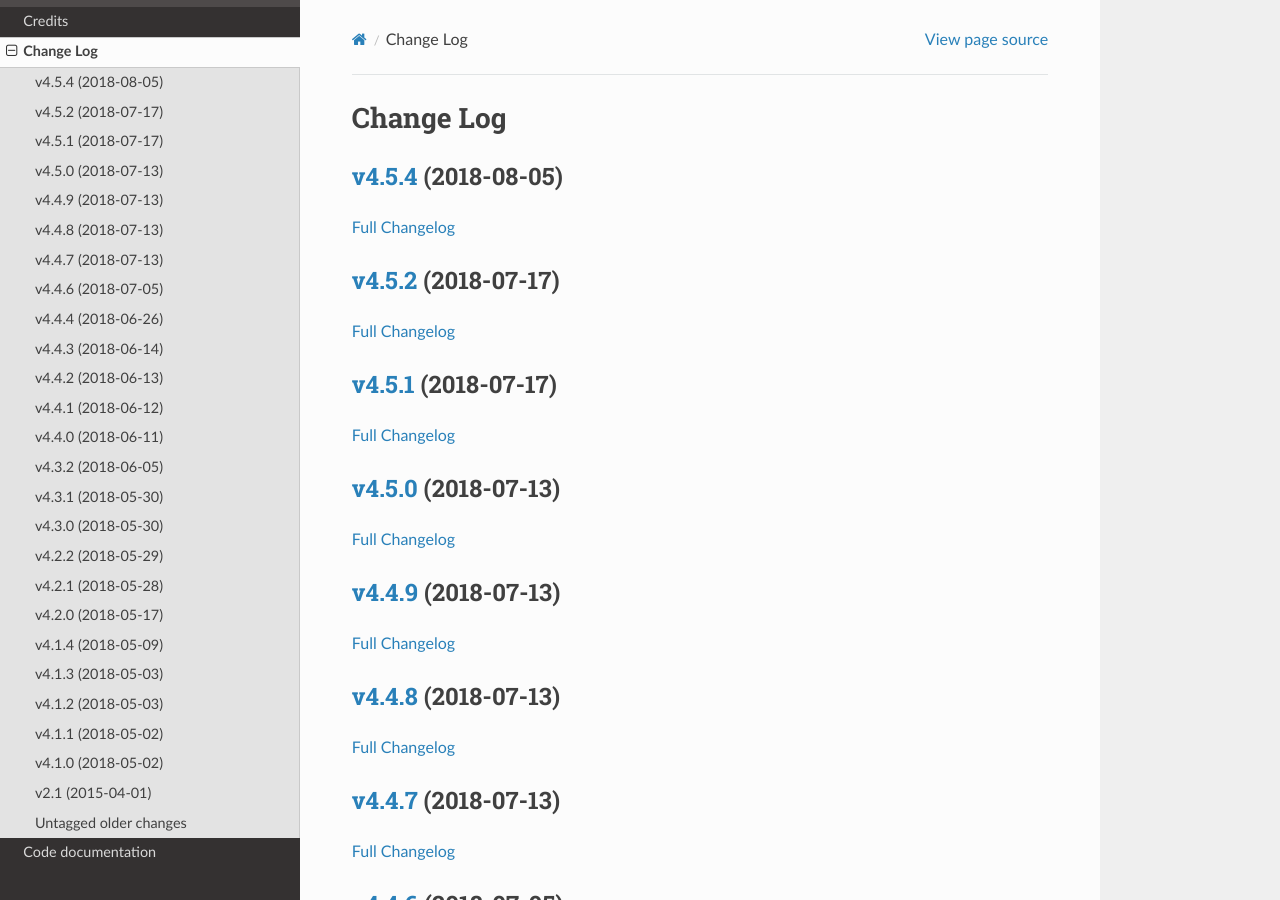
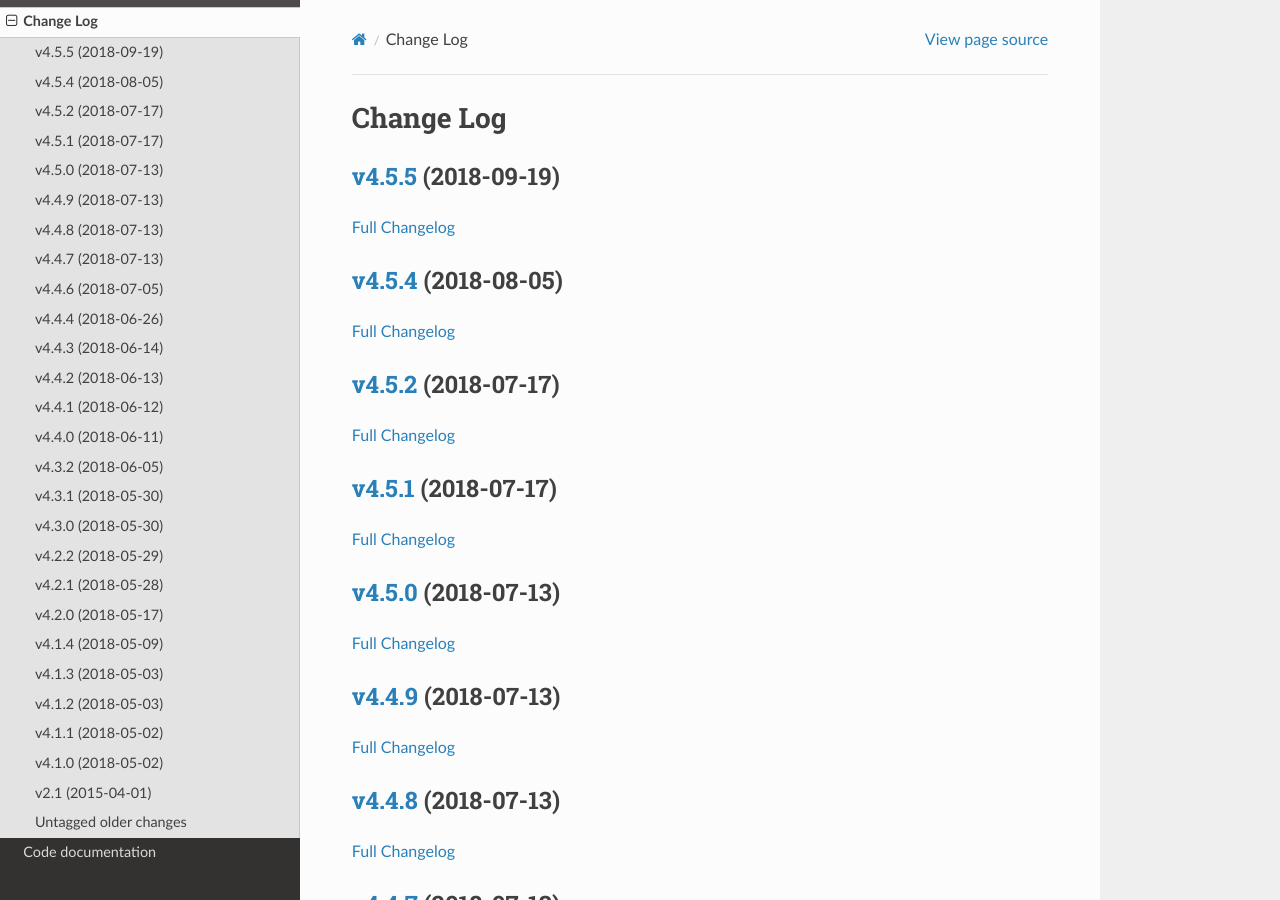
Before and after one commit to ESPRI-Mod/nctime, a Sphinx documentation site: the page built from docs/log.rst, in a window 1280 px wide and 900 px high. Built offline with Sphinx 7.4.7 and the Read the Docs theme 2.0.0, drawn with Linux system fonts in a browser that asks for light colours; pages that are not in the unit, such as notebooks, are missing from menus; the version number could not be read and is left out.

Commit message:
doc update

```diff
--- a/docs/log.rst
+++ b/docs/log.rst
@@ -3,6 +3,12 @@
 
 Change Log
 ==========
+
+`v4.5.5 <https://github.com/Prodiguer/nctime/tree/v4.5.5>`__ (2018-09-19)
+-------------------------------------------------------------------------
+
+`Full
+Changelog <https://github.com/Prodiguer/nctime/compare/v4.5.4...v4.5.5>`__
 
 `v4.5.4 <https://github.com/Prodiguer/nctime/tree/v4.5.4>`__ (2018-08-05)
 -------------------------------------------------------------------------
```
